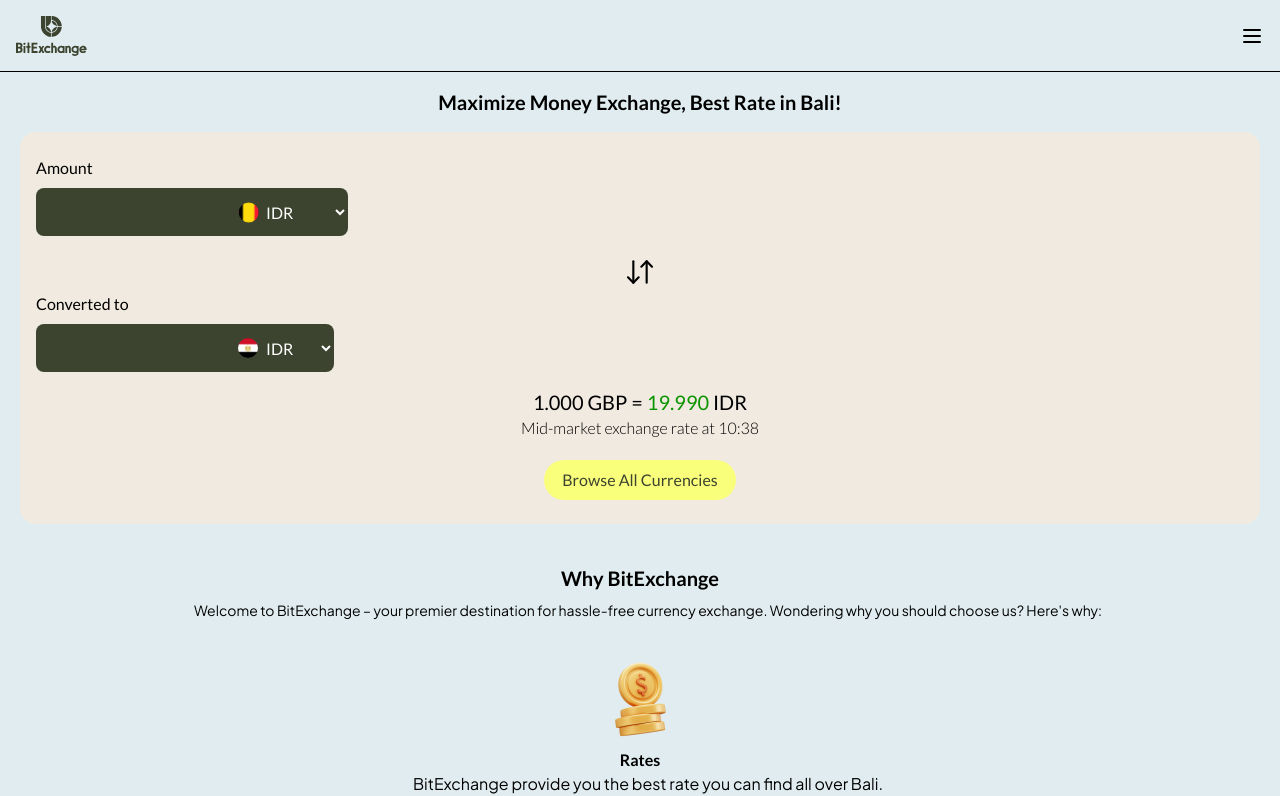
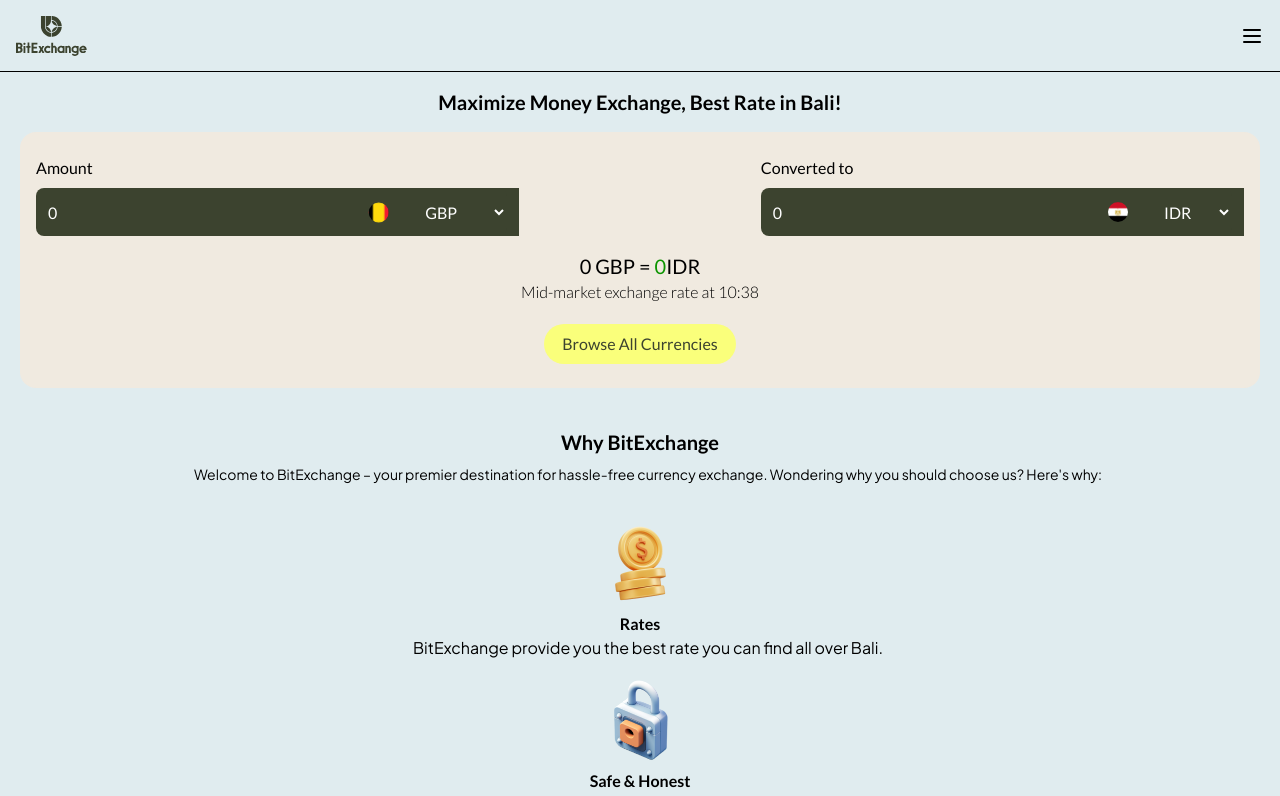
Before and after one commit to liyunfei22/bit-exchange, a Next.js app: page / in a window 1280 px wide. Shown: the top 796 px of the page. Built offline with nearby package versions, Linux system fonts and the light colour scheme.

Commit message:
exchange

```diff
--- a/src/components/BitExchange.tsx
+++ b/src/components/BitExchange.tsx
@@ -3,42 +3,43 @@
 import GBPIcon from "./flag/GBP";
 import IDRIcon from "./flag/IDR";
 import ExchangeIcon from "./icons/Exchange";
+import exchangeRateList from "../config/exchangeRateList";
 
 export default function BitExchange() {
-  const selectList = [
-    {
-      value: "IDR",
-      rate: 1,
-      icon: <IDRIcon />,
-    },
-    {
-      value: "GBP",
-      rate: 1.1,
-      icon: <GBPIcon />,
-    },
-    {
-      value: "GBP2",
-      rate: 1.1,
-      icon: <GBPIcon />,
-    },
-  ];
-  const [changeList, setChangeList] = useState(selectList);
-  const [theChange, setTheChange] = useState();
+  const [changeList] = useState(exchangeRateList);
+  const [theChange, setTheChange] = useState<any>(exchangeRateList[0]);
+  const [amount1, setAmount1] = useState<number>(0);
+  const [amount2, setAmount2] = useState<number>(0);
 
-  const [targetList, setTargetList] = useState([]);
-  const [target, setTarget] = useState()
   return (
     <div className="w-full px-5 mb-4">
       <div className="w-full px-4 py-6 bg-brown rounded-2xl">
-        <div>
+        <div className="flex flex-col md:flex-row justify-between">
+          <div className="w-full md:w-2/5 mb-4 md:mb-0">
             <div className="pb-2">Amount</div>
             <div className="w-full relative">
-            <input className="input-number" type="number" />
-            <label htmlFor="flag">
-              <span className="absolute top-3.5">
-                <GBPIcon />
-              </span>
-              <select className="select-contry" name="" id="flag">
+              <input
+                className="input-number w-full"
+                value={amount1}
+                onChange={(e) => {
+                  const value = +e.target.value;
+                  setAmount1(value);
+                  setAmount2(+((value * theChange.rate).toFixed(2)));
+                }}
+              />
+              <label htmlFor="flag" className="absolute inset-y-0 right-0 flex items-center pr-3">
+                <span>{theChange ? theChange.icon : changeList[0].icon}</span>
+                <select
+                  className="select-contry ml-2"
+                  name=""
+                  id="flag"
+                  onChange={(e) => {
+                    const value = e.target.value;
+                    const selected = changeList.find((item) => item.value === value) || changeList[0];
+                    setTheChange(selected);
+                    setAmount2(+(amount1 * selected.rate).toFixed(2));
+                  }}
+                >
                   {changeList.map((item) => {
                     return (
                       <option key={item.value} value={item.value}>
@@ -50,33 +51,47 @@
               </label>
             </div>
           </div>
-        <div className="flex justify-center pt-5 pb-1">
+
+          <div className="flex flex-col justify-center items-center mb-4 md:mb-0 lg:hidden md:hidden">
             <ExchangeIcon />
           </div>
-        <div>
+
+          <div className="w-full md:w-2/5">
             <div className="pb-2">Converted to</div>
             <div className="w-full relative">
-            <input className="input-number" type="number" />
-            <label htmlFor="flag">
-              <span className="absolute top-3.5">
+              <input
+                className="input-number w-full"
+                value={amount2}
+                onChange={(e) => {
+                  const value = +e.target.value;
+                  setAmount2(value);
+                  setAmount1(+(value / theChange.rate).toFixed(2));
+                }}
+              />
+              <label htmlFor="flag" className="absolute inset-y-0 right-0 flex items-center pr-3">
+                <span>
                   <IDRIcon />
                 </span>
-              <select className="select-contry">
-                <option value="IDR">
+                <select className="select-contry ml-2">
+                  <option value="IDR" key="IDR">
                     IDR
                   </option>
                 </select>
               </label>
             </div>
           </div>
-        <div>
-          <div className="text-xl text-center pt-4">
-            <span>1.000 GBP</span>
+        </div>
+
+        <div className="mt-4">
+          <div className="text-xl text-center">
+            <span>{amount1} {theChange.value}</span>
             <span className="px-1">=</span>
-            <span className="text-green-text">19.990</span> <span>IDR</span>
+            <span className="text-green-text">{amount2}</span>
+            <span>IDR</span>
           </div>
           <div className="text-center font-light">Mid-market exchange rate at 10:38</div>
         </div>
+
         <div className="flex justify-center pt-5">
           <button className="rounded-full bg-yellow text-black-100 text-blob text-base py-2 w-48">Browse All Currencies</button>
         </div>
--- /dev/null
+++ b/src/config/exchangeRateList.tsx
@@ -0,0 +1,8 @@
+import GBPIcon from "@/components/flag/GBP";
+
+const exchangeRateList = [
+  { value: "GBP", rate: 1.1, icon: <GBPIcon /> },
+  { value: "GBP2", rate: 1.2, icon: <GBPIcon /> },
+];
+
+export default exchangeRateList;
```
Also changed, not shown: 1 other file (tests, documents, lock files or other folders). Lines whose indentation alone changed are shown as unchanged.
